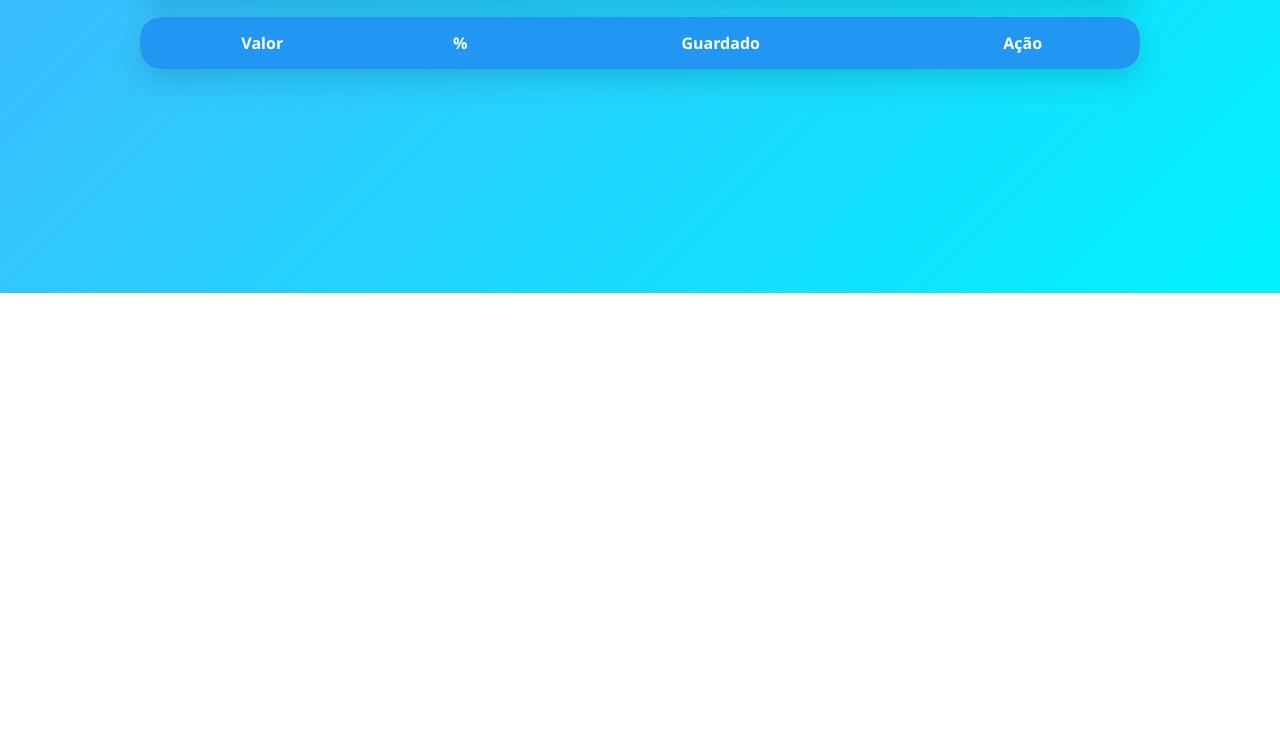
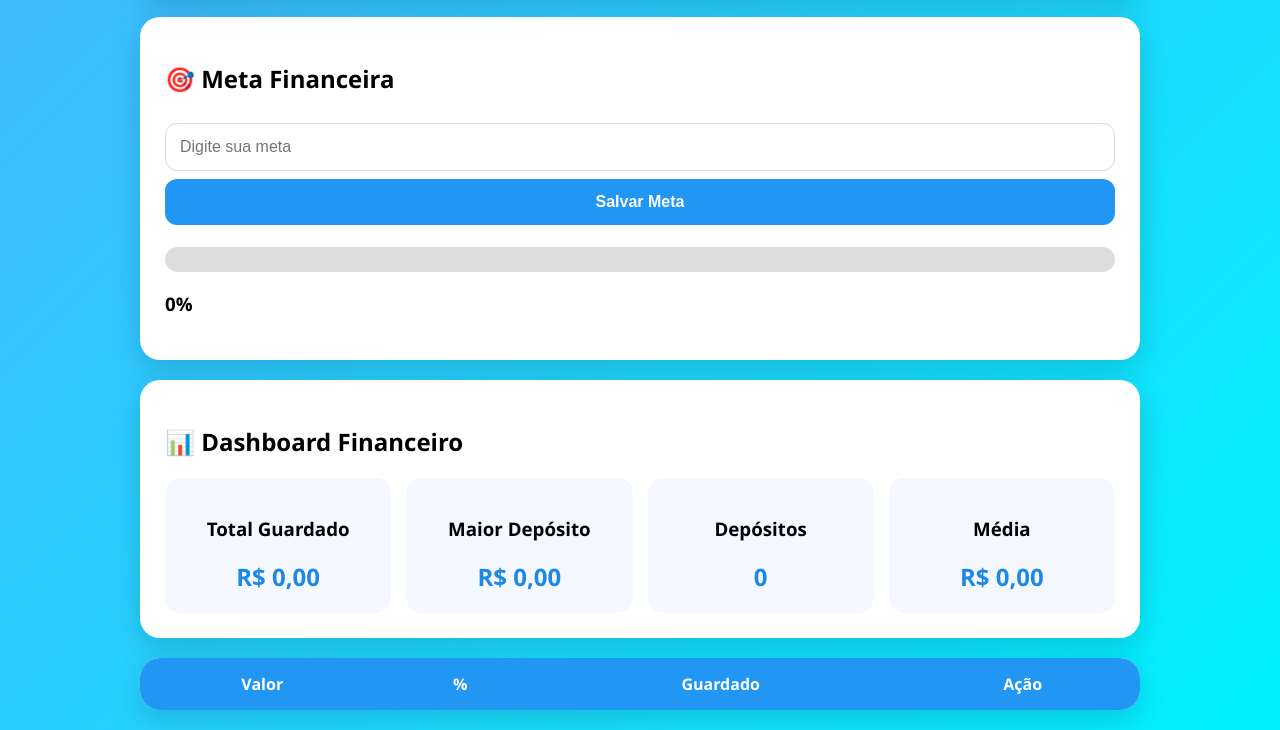
Before and after one commit to caiotrevisol78-bot/cofrinho-do-caio, a plain HTML site: page index.html in a window 1280 px wide. Shown: the part 507-1237 px from the top of the page. Before the commit the page ends 800 px from the top, so only its background shows below. Drawn offline with Linux system fonts and the light colour scheme; no server answers.

Commit message:
Update index.html

```diff
--- a/index.html
+++ b/index.html
@@ -1,8 +1,10 @@
 <!DOCTYPE html>
 <html lang="pt-BR">
 <head>
+
 <meta charset="UTF-8">
 <meta name="viewport" content="width=device-width, initial-scale=1.0">
+
 <title>Cofrinho do Trevisol</title>
 
 <link rel="stylesheet" href="style.css">
@@ -15,6 +17,8 @@
     <h1>💰 Cofrinho do Trevisol</h1>
 
     <div id="usuario"></div>
+
+    <!-- DEPÓSITO -->
 
     <div class="card">
 
@@ -37,6 +41,8 @@
 
     </div>
 
+    <!-- TOTAL -->
+
     <div class="saldo">
 
         <h2>Total Guardado</h2>
@@ -46,6 +52,81 @@
         </h1>
 
     </div>
+
+    <!-- META FINANCEIRA -->
+
+    <div class="card">
+
+        <h2>🎯 Meta Financeira</h2>
+
+        <input
+            id="meta"
+            type="number"
+            placeholder="Digite sua meta"
+        >
+
+        <button onclick="salvarMeta()">
+            Salvar Meta
+        </button>
+
+        <br><br>
+
+        <div class="progress">
+
+            <div
+                class="progress-bar"
+                id="barra"
+            ></div>
+
+        </div>
+
+        <h3 id="percentualMeta">
+            0%
+        </h3>
+
+    </div>
+
+    <!-- DASHBOARD -->
+
+    <div class="card">
+
+        <h2>📊 Dashboard Financeiro</h2>
+
+        <div class="dashboard">
+
+            <div class="item">
+                <h3>Total Guardado</h3>
+                <span id="dashTotal">
+                    R$ 0,00
+                </span>
+            </div>
+
+            <div class="item">
+                <h3>Maior Depósito</h3>
+                <span id="dashMaior">
+                    R$ 0,00
+                </span>
+            </div>
+
+            <div class="item">
+                <h3>Depósitos</h3>
+                <span id="dashQtd">
+                    0
+                </span>
+            </div>
+
+            <div class="item">
+                <h3>Média</h3>
+                <span id="dashMedia">
+                    R$ 0,00
+                </span>
+            </div>
+
+        </div>
+
+    </div>
+
+    <!-- HISTÓRICO -->
 
     <table>
 
```
